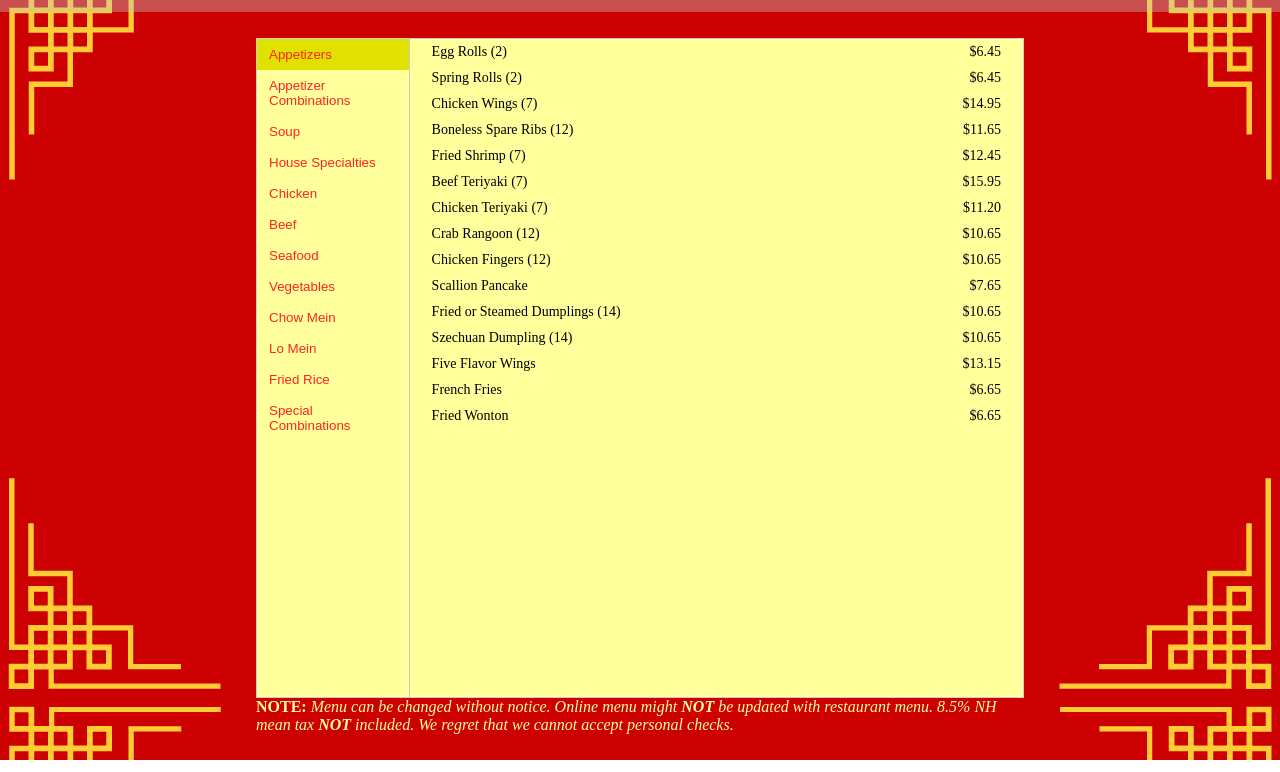
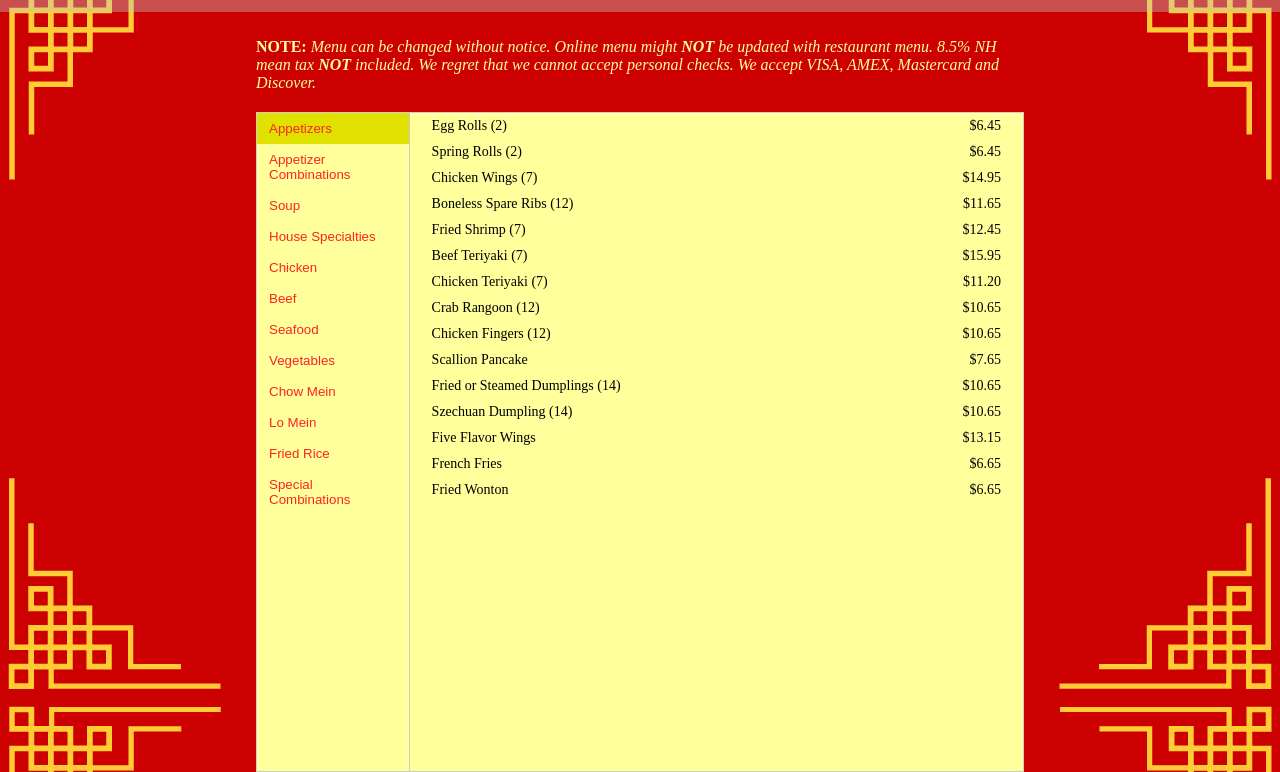
Before and after one commit to elocdev/Restaurant-Menu, a plain HTML site: page pages/menu.html in a window 1280 px wide. Shown: the part 40-812 px from the top of the page. Drawn offline with Linux system fonts and the light colour scheme.

Commit message:
touching up some styling

```diff
--- a/pages/menu.html
+++ b/pages/menu.html
@@ -28,6 +28,13 @@
 
 
   <main>
+    <div class="menuNote">
+      <strong>NOTE:</strong><em>
+        Menu can be changed without notice. Online menu might <strong>NOT</strong> be updated
+        with restaurant menu. 8.5% NH mean tax <strong>NOT</strong> included. We regret that we cannot
+        accept personal checks. We accept VISA, AMEX, Mastercard and Discover.
+      </em>
+    </div>
     <div class="tabs">
       <button class="tablinks" onclick="openMenuSection(event, 'appetizers')" id="defaultTab">Appetizers</button>
       <button class="tablinks" onclick="openMenuSection(event, 'appetizerCombos')">Appetizer Combinations</button>
@@ -247,13 +254,6 @@
         <p><em>Beef, Chicken, or Vegetable Fried Rice for $4.00 extra</em></p>
       </div>
     </div>
-    <div class="menuNote">
-      <strong>NOTE:</strong><em>
-        Menu can be changed without notice. Online menu might <strong>NOT</strong> be updated
-        with restaurant menu. 8.5% NH mean tax <strong>NOT</strong> included. We regret that we cannot
-        accept personal checks.
-      </em>
-    </div>
   </main>
 
 
--- a/styles/contact.css
+++ b/styles/contact.css
@@ -2,7 +2,7 @@
     display: flex;
     justify-content: space-around;
     color: rgb(255, 255, 255);
-    margin-top: 150px;
+    margin-top: 75px;
 }
 
 .subheader {
--- a/styles/menu.css
+++ b/styles/menu.css
@@ -89,4 +89,5 @@ span {
 
 .menuNote {
     color: rgb(255, 255, 155);
+    margin-bottom: 20px;
 }
```
